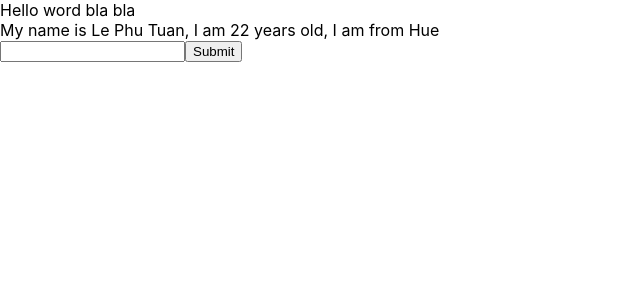
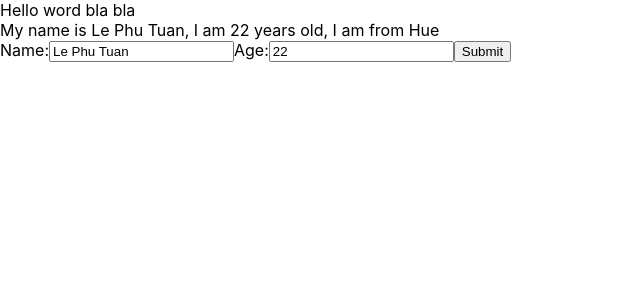
Before and after one commit to lephutuan/base-react-redux, a React (Create React App) app: page / in a window 1280 px wide. Shown: the top 300 px of the page, without its empty margins (0-640 px from the left). Built offline with nearby package versions, Linux system fonts and the light colour scheme.

Commit message:
Component cho lồng Component con

```diff
--- a/src/components/MyComponent.js
+++ b/src/components/MyComponent.js
@@ -1,60 +1,12 @@
 import React from "react";
+import UserInfo from "./UserInfo";
 class MyComponent extends React.Component {
   //State là một object, nó sẽ lưu trữ tất cả các giá trị mà component cần để render ra giao diện
-  state = {
-    name: "Le Phu Tuan",
-    age: 22,
-    address: "Hue",
-  };
-  // handleClick = (event) => {
-  //   console.log("click me");
-  //   // console.log("My name is", this.state.name);
-  //   //setState
-  //   this.setState({
-  //     name: "Tuan Le Phu",
-  //     age: Math.floor(Math.random() * 100 + 1),
-  //   });
-  // };
 
-  // handleMouseOver(event) {
-  //   console.log(event.target);
-  //   console.log(event);
-  //   console.log("I am", this.state.age, " years old");
-  // }
-  handleOnChangeInput = (event) => {
-    this.setState({
-      name: event.target.value,
-    });
-  };
-
-  handleOnSubmitForm = (event) => {
-    event.preventDefault();
-    console.log(this.state);
-  };
-  //JSX
   render() {
     return (
       <div>
-        My name is {this.state.name}, I am {this.state.age} years old, I am from{" "}
-        {this.state.address}
-        <div>
-          {/* <button onClick={this.handleClick}>Click me</button> */}
-          <form onSubmit={(event) => this.handleOnSubmitForm(event)}>
-            <input
-              type="text"
-              onChange={(event) => this.handleOnChangeInput(event)}
-            />
-            <button>Submit</button>
-          </form>
-          <br></br>
-          {/* <button
-            onMouseOver={(event) => {
-              this.handleMouseOver(event);
-            }}
-          >
-            Hover
-          </button> */}
-        </div>
+        <UserInfo />
       </div>
     );
   }
--- /dev/null
+++ b/src/components/UserInfo.js
@@ -0,0 +1,67 @@
+import React from "react";
+
+class UserInfo extends React.Component {
+  state = {
+    name: "Le Phu Tuan",
+    age: 22,
+    address: "Hue",
+  };
+  // handleClick = (event) => {
+  //   console.log("click me");
+  //   // console.log("My name is", this.state.name);
+  //   //setState
+  //   this.setState({
+  //     name: "Tuan Le Phu",
+  //     age: Math.floor(Math.random() * 100 + 1),
+  //   });
+  // };
+
+  // handleMouseOver(event) {
+  //   console.log(event.target);
+  //   console.log(event);
+  //   console.log("I am", this.state.age, " years old");
+  // }
+  handleOnChangeInput = (event) => {
+    this.setState({
+      name: event.target.value,
+    });
+  };
+  handleOnChangeAge = (event) => {
+    this.setState({
+      age: event.target.value,
+    });
+  };
+
+  handleOnSubmitForm = (event) => {
+    event.preventDefault();
+    console.log(this.state);
+  };
+  //JSX
+  render() {
+    return (
+      <div>
+        My name is {this.state.name}, I am {this.state.age} years old, I am from{" "}
+        {this.state.address}
+        <div>
+          {/* <button onClick={this.handleClick}>Click me</button> */}
+          <form onSubmit={(event) => this.handleOnSubmitForm(event)}>
+            <label>Name:</label>
+            <input
+              value={this.state.name}
+              type="text"
+              onChange={(event) => this.handleOnChangeInput(event)}
+            />
+            <label>Age:</label>
+            <input
+              value={this.state.age}
+              type="text"
+              onChange={(event) => this.handleOnChangeAge(event)}
+            />
+            <button>Submit</button>
+          </form>
+        </div>
+      </div>
+    );
+  }
+}
+export default UserInfo;
```
